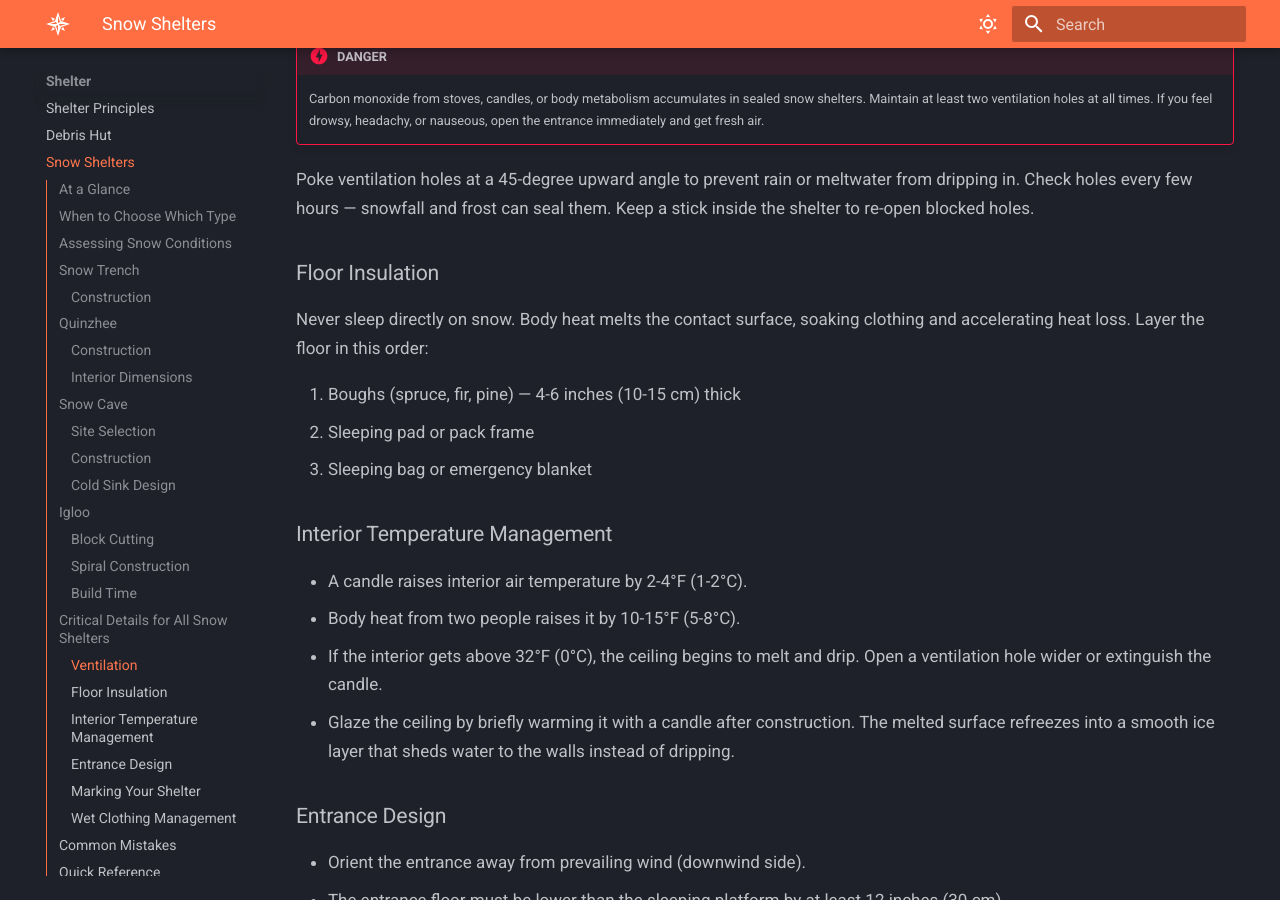
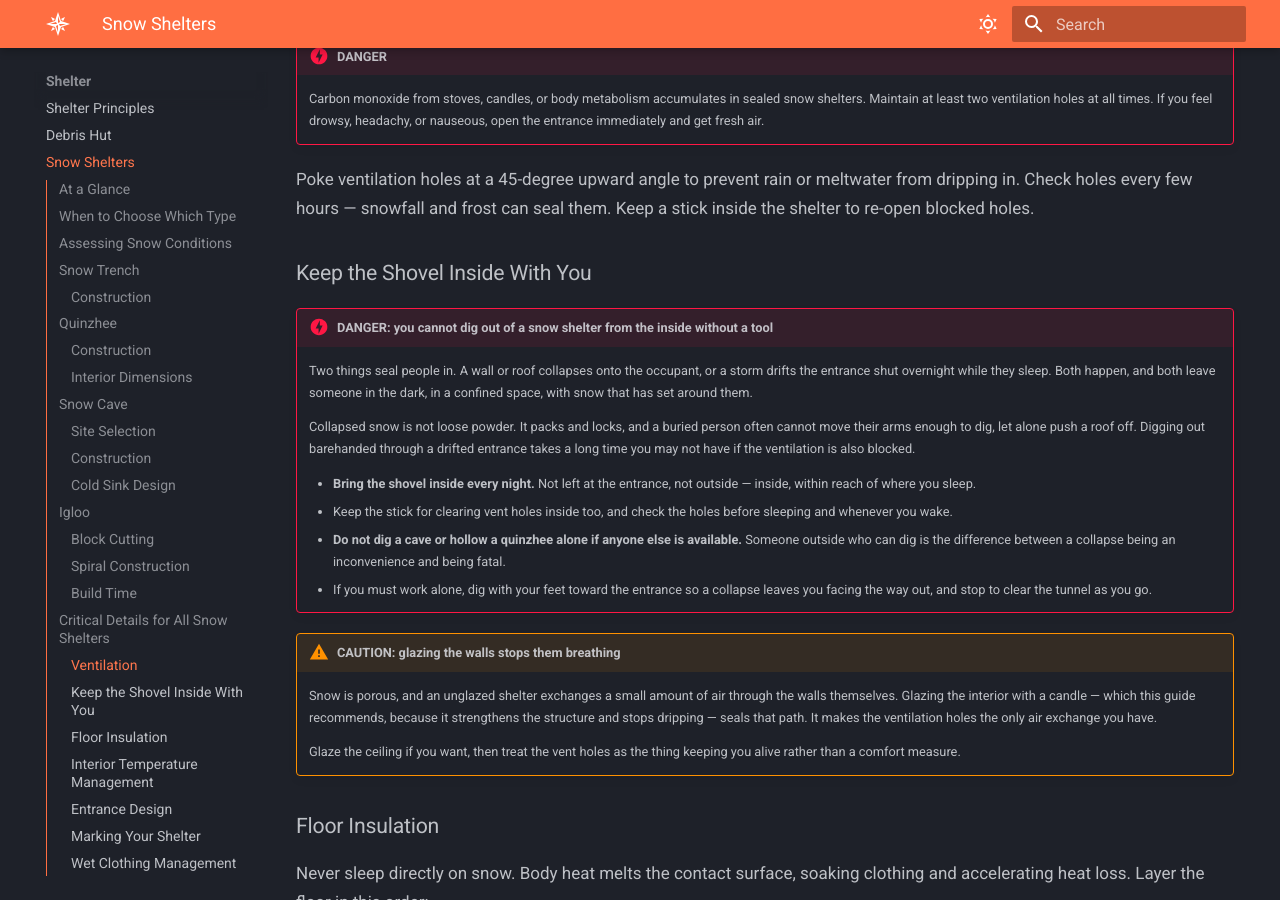
Before and after one commit to mmayden/WilderThings, an MkDocs documentation site: the page built from docs/shelter/snow-shelters.md, in a window 1280 px wide and 900 px high, scrolled down 5421 px. Built offline with MkDocs 1.6.1 and Material for MkDocs 9.7.7, drawn with Linux system fonts in a browser that asks for light colours; some of the changed text lies outside the part shown.

Commit message:
fix: snow shelters warned the roof can collapse, not what that means for you
The guide says twice that an unsettled quinzhee "will collapse during
hollowing or while you sleep" and treats that as a construction failure.
For the person inside it is a burial.

Collapsed snow is not loose powder. It packs and sets, and someone under
it often cannot move their arms enough to dig, let alone push a roof off.
The other version is quieter: a storm drifts the entrance shut overnight
and seals the ventilation with it.

Neither is survivable barehanded, and the guide's kit advice pointed the
wrong way — it says to keep a stick inside for clearing vent holes, which
is right, and says nothing about the shovel. Standard mountaineering
practice is that the shovel sleeps inside with you, within reach. Added
that, plus not hollowing a cave or quinzhee alone when anyone could be
spotting, and digging feet-first toward the entrance if you must work
solo so a collapse leaves you facing the way out.

Second finding, and the one I would not have expected: the guide
recommends glazing the interior with a candle, which is sound — it
strengthens the shell and stops dripping. It also seals the walls. Snow
is porous and an unglazed shelter exchanges a little air through the
snow itself; glazing removes that, making the vent holes the only air
exchange there is. The guide gives both instructions pages apart and
never connects them, so a reader can follow all of it correctly and end
up with less margin than they think.

Third: digging snow soaks you from both sides, sweat inside and melt
outside. The guide covers wet clothing on entering the shelter and says
nothing about the build that got you wet. Same omission as the debris
hut guide, and the same consequence — finishing a good shelter in wet
clothing produces the hypothermia it was built to prevent.

Co-Authored-By: Claude Opus 5 (1M context) <noreply@anthropic.com>

```diff
--- a/docs/shelter/snow-shelters.md
+++ b/docs/shelter/snow-shelters.md
@@ -150,6 +150,37 @@ An experienced two-person team completes an igloo in 1.5-2 hours. A first-time b
 
 Poke ventilation holes at a 45-degree upward angle to prevent rain or meltwater from dripping in. Check holes every few hours — snowfall and frost can seal them. Keep a stick inside the shelter to re-open blocked holes.
 
+### Keep the Shovel Inside With You
+
+!!! danger "DANGER: you cannot dig out of a snow shelter from the inside without a tool"
+    Two things seal people in. A wall or roof collapses onto the occupant, or a storm
+    drifts the entrance shut overnight while they sleep. Both happen, and both leave
+    someone in the dark, in a confined space, with snow that has set around them.
+
+    Collapsed snow is not loose powder. It packs and locks, and a buried person often
+    cannot move their arms enough to dig, let alone push a roof off. Digging out
+    barehanded through a drifted entrance takes a long time you may not have if the
+    ventilation is also blocked.
+
+    - **Bring the shovel inside every night.** Not left at the entrance, not outside —
+      inside, within reach of where you sleep.
+    - Keep the stick for clearing vent holes inside too, and check the holes before
+      sleeping and whenever you wake.
+    - **Do not dig a cave or hollow a quinzhee alone if anyone else is available.**
+      Someone outside who can dig is the difference between a collapse being an
+      inconvenience and being fatal.
+    - If you must work alone, dig with your feet toward the entrance so a collapse leaves
+      you facing the way out, and stop to clear the tunnel as you go.
+
+!!! warning "CAUTION: glazing the walls stops them breathing"
+    Snow is porous, and an unglazed shelter exchanges a small amount of air through the
+    walls themselves. Glazing the interior with a candle — which this guide recommends,
+    because it strengthens the structure and stops dripping — seals that path. It makes
+    the ventilation holes the only air exchange you have.
+
+    Glaze the ceiling if you want, then treat the vent holes as the thing keeping you
+    alive rather than a comfort measure.
+
 ### Floor Insulation
 
 Never sleep directly on snow. Body heat melts the contact surface, soaking clothing and accelerating heat loss. Layer the floor in this order:
@@ -178,6 +209,15 @@ Mark the shelter exterior with a bright-colored item — a stuff sack, flagging
 
 ### Wet Clothing Management
 
+!!! warning "CAUTION: you will get wet building this"
+    Digging snow is hard work in contact with snow, and it soaks you from both sides —
+    sweat inside, melt outside. Finishing a good shelter in wet clothing produces the
+    hypothermia the shelter was built to prevent.
+
+    Strip to a light layer plus a shell before you start, accept being cold while
+    working, and put dry layers on the moment you stop. If you have a spare dry base
+    layer, keep it dry for sleeping and change into it inside.
+
 Remove wet outer layers before entering the shelter. Brush off all snow from clothing and boots at the entrance — snow tracked inside melts and soaks gear. Hang damp items from sticks pushed into the walls near the ceiling where warm air collects. Do not sleep in wet clothing; strip to dry base layers inside the sleeping bag and use body heat to dry damp socks and gloves overnight.
 
 ## Common Mistakes
@@ -189,6 +229,9 @@ Remove wet outer layers before entering the shelter. Brush off all snow from clo
 - **Building on an avalanche-prone slope.** Check slope angle and recent snow conditions before digging into any hillside.
 - **Flat ceiling surfaces.** Flat spots collect meltwater and drip. Dome the ceiling so meltwater runs down the walls.
 - **Entrance at the same level as the sleeping platform.** Eliminates the cold sink effect. Dig the entrance lower.
+- **Leaving the shovel outside.** A collapse or an overnight drift seals you in, and packed snow cannot be dug barehanded. Sleep with it.
+- **Hollowing a quinzhee or cave alone when someone could be spotting.** A collapse with nobody outside is how snow shelter deaths happen.
+- **Sweating through the build.** Wet clothing in a snow shelter defeats the entire point of building it.
 
 ## Quick Reference
 
@@ -205,11 +248,13 @@ Remove wet outer layers before entering the shelter. Brush off all snow from clo
 | Snow cave build time | 2-4 hours |
 | Igloo build time | 1.5-5 hours (skill dependent) |
 | Igloo block size | 24 x 16 x 8 in (60 x 40 x 20 cm) |
+| Shovel at night | Inside, within reach of the sleeping platform |
+| Digging | With a spotter outside wherever possible |
 
 ## See Also
 
-- [Shelter Principles](shelter-principles.md)
-- [Hypothermia and Heatstroke](../medical/hypothermia-and-heatstroke.md)
+- [Shelter Principles](shelter-principles.md) — site selection and the insulation theory these shelters apply.
+- [Hypothermia and Heatstroke](../medical/hypothermia-and-heatstroke.md) — what wet clothing or a thin floor leads to, and how to recognise it.
 - [Arctic Survival](../climate-specific/arctic-survival.md) — comprehensive cold-environment strategies.
 - [Fire in Wet Conditions](../fire/fire-in-wet-conditions.md) — starting fire inside or near snow shelters.
 - [Clothing and Insulation](../tools-and-craft/clothing-and-insulation.md) — layering for cold-weather shelter use.
```
